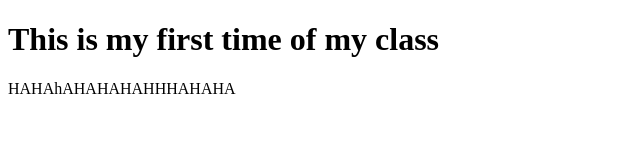
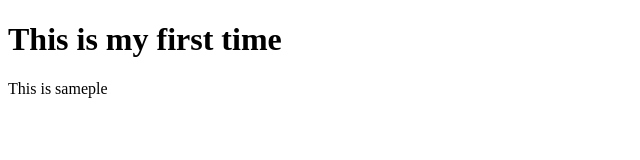
Before and after one commit to Vathanakchanarch/Lab1-Cyber-, a plain HTML site: page index.html in a window 1280 px wide. Shown: the whole page, without its empty margins (0-640 px from the left). Drawn offline with Linux system fonts and the light colour scheme.

Commit message:
Change Index

```diff
--- a/index.html
+++ b/index.html
@@ -7,7 +7,7 @@
     <link rel="SHORTCUT ICON" href="https://encrypted-tbn0.gstatic.com/images?q=tbn:ANd9GcTUsbmTZu_uMrmJ0z--CrG-o1UIXytu1OCizQ&s">
 </head>
 <body>
-    <h1>This is my first time of my class</h1>
-    <p>HAHAhAHAHAHAHHHAHAHA</p>
+    <h1>This is my first time</h1>
+    <p>This is sameple </p>
 </body>
 </html>
```
